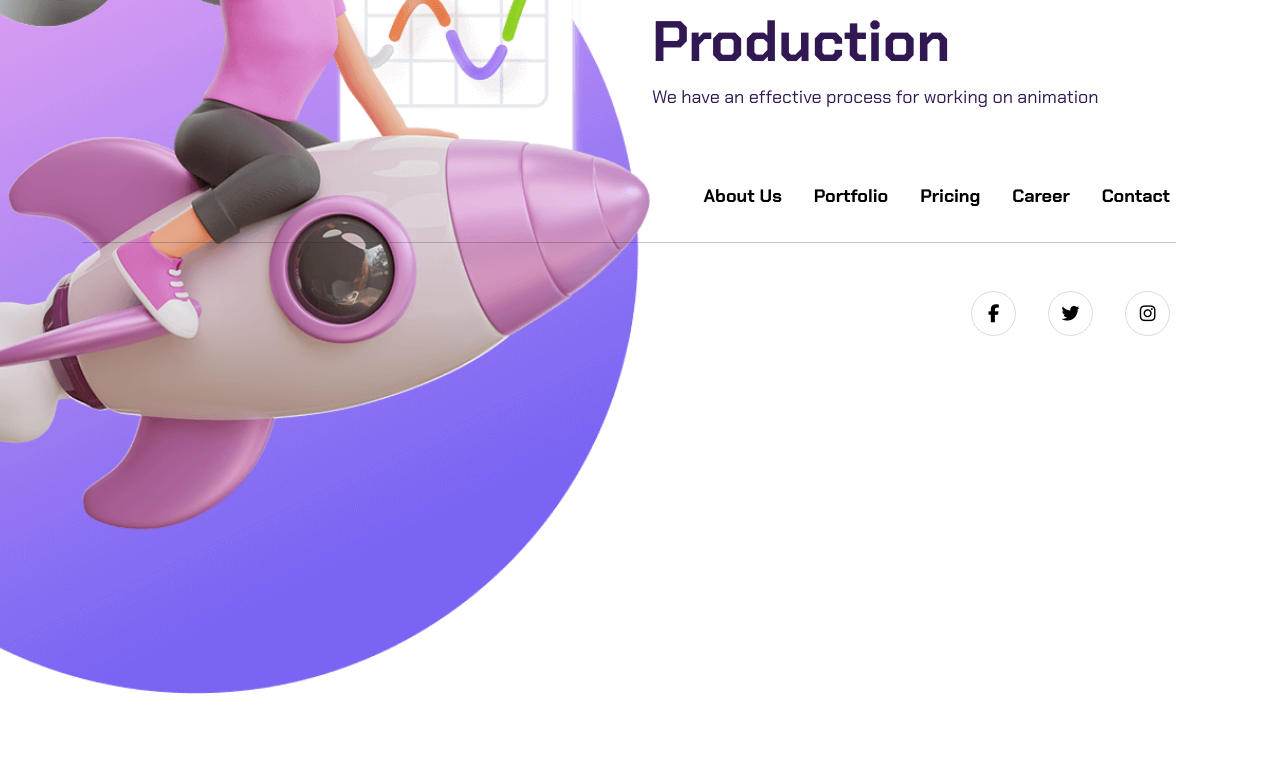
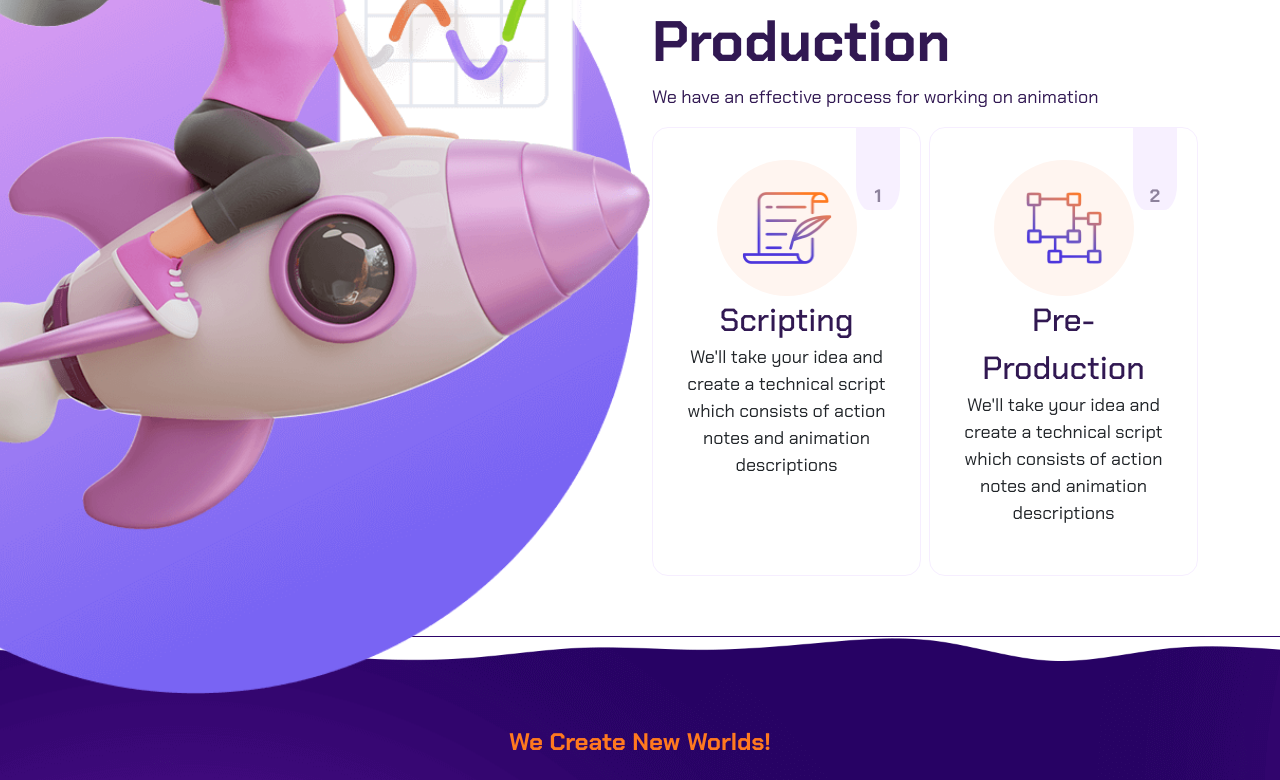
Before and after one commit to alessandro-barate/proj-html-vuejs, a Vue app: page / in a window 1280 px wide. Shown: the part 4060-4840 px from the top of the page. Before the commit the page ends 4754 px from the top, so only its background shows below. Built offline with nearby package versions, Linux system fonts and the light colour scheme.

Commit message:
[UPD] Added slides in process

```diff
--- a/src/components/ProcessHome.vue
+++ b/src/components/ProcessHome.vue
@@ -1,6 +1,7 @@
 <script>
 export default {
-  name: 'ProcessHome'
+  name: 'ProcessHome',
+  props: ['processes']
 }
 </script>
 <template>
@@ -8,9 +9,24 @@ export default {
     <div class="container pt-5">
       <div class="row flex-row-reverse">
         <div class="col-6">
-          <h4>Our Process</h4>
-          <h2 class="text-purple">Our Process for Your Animation Production</h2>
-          <p class="text-purple">We have an effective process for working on animation</p>
+          <div class="content">
+            <h4>Our Process</h4>
+            <h2 class="text-purple">Our Process for Your Animation Production</h2>
+            <p class="text-purple">We have an effective process for working on animation</p>
+          </div>
+          <div class="slider d-flex">
+            <div class="col-6 slide text-center rounded-4 position-relative" v-for="(process, index) in processes">
+              <div class="image d-flex align-center justify-content-center rounded-circle">
+                <img :src="process.url" :alt="process.processTitle">
+              </div>
+              <a href="#" class="text-purple">{{ process.processTitle }}</a>
+              <p>
+                We'll take your idea and create a technical script which consists of action notes and animation
+                descriptions
+              </p>
+              <span class="d-flex align-items-end justify-content-center">{{ index + 1 }}</span>
+            </div>
+          </div>
         </div>
       </div>
     </div>
@@ -45,6 +61,48 @@ p {
   font-size: 18px;
 }
 
+.slider {
+  overflow: hidden;
+  padding-right: 0.5rem;
+
+  .slide {
+    padding: 2rem;
+    border: 1px solid #f6eeff;
+    margin-right: 0.5rem;
+
+    .image {
+      padding: 2rem;
+      background-color: #fff5f0;
+      width: 140px;
+      margin: 0 auto;
+
+      img {
+        width: 90px;
+        height: 72px;
+      }
+    }
+  }
+}
+
+a {
+  text-decoration: none;
+  font-size: 32px;
+  font-weight: 500;
+}
+
+span {
+  position: absolute;
+  top: 0;
+  right: 1.25rem;
+  background-color: #f7f0ff;
+  color: #8d829c;
+  width: 44px;
+  height: 82px;
+  border-radius: 0 0 30% 30%;
+  font-weight: 700;
+  font-size: 18px;
+}
+
 .thumb {
   width: 900px;
   position: absolute;
--- a/src/pages/AppHomepage.vue
+++ b/src/pages/AppHomepage.vue
@@ -4,6 +4,7 @@ import SmartComponent from '../components/SmartComponent.vue';
 import Countercomp from '../components/countercomp.vue';
 import FeaturedHome from '../components/FeaturedHome.vue';
 import ProcessHome from '../components/ProcessHome.vue';
+import AppStorytelling from '../components/AppStorytelling.vue';
 export default {
   name: "AppHomepage",
   data() {
@@ -39,6 +40,24 @@ export default {
           url: '/img/homepage/work4.png',
           workTitle: 'work4',
         },
+      ],
+      processes: [
+        {
+          processTitle: 'Scripting',
+          url: '/img/homepage/process1.png',
+        },
+        {
+          processTitle: 'Pre-Production',
+          url: '/img/homepage/process2.png',
+        },
+        {
+          processTitle: 'Scripting',
+          url: '/img/homepage/process1.png',
+        },
+        {
+          processTitle: 'Pre-Production',
+          url: '/img/homepage/process2.png',
+        },
       ]
     };
   },
@@ -48,6 +67,7 @@ export default {
     Countercomp,
     FeaturedHome,
     ProcessHome,
+    AppStorytelling,
   }
 };
 </script>
@@ -56,6 +76,7 @@ export default {
   <SmartComponent :cards="cards"></SmartComponent>
   <Countercomp></Countercomp>
   <FeaturedHome :workImgs="workImgs"></FeaturedHome>
-  <ProcessHome></ProcessHome>
+  <ProcessHome :processes="processes"></ProcessHome>
+  <AppStorytelling></AppStorytelling>
 </template>
 <style scoped lang="scss"></style>
```
